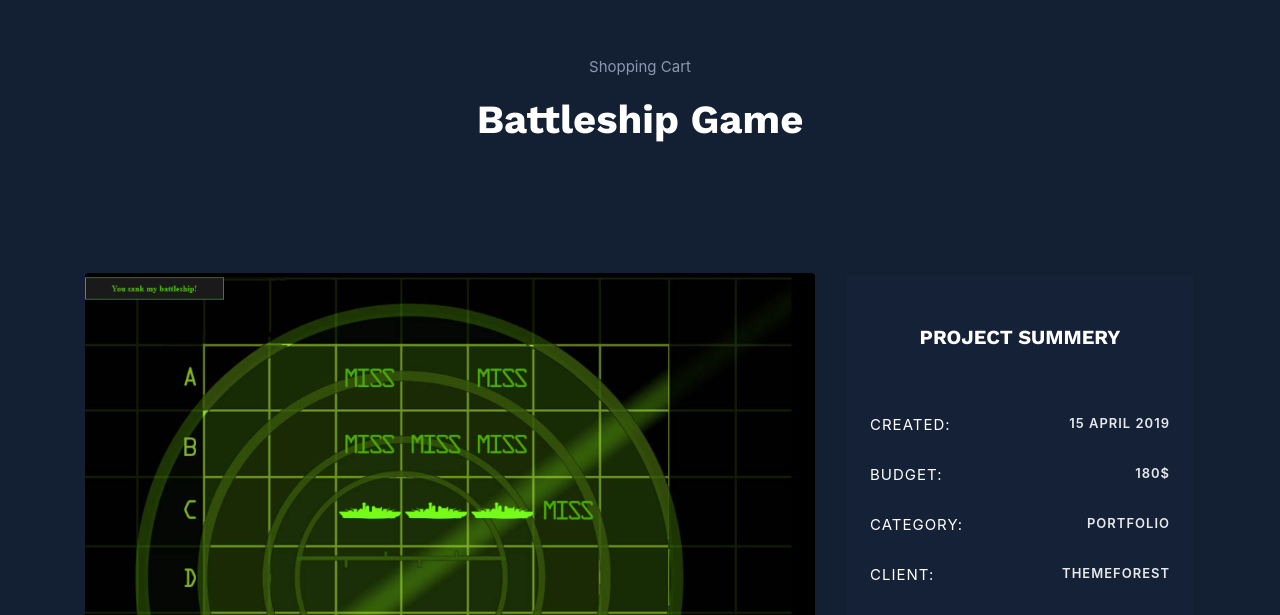
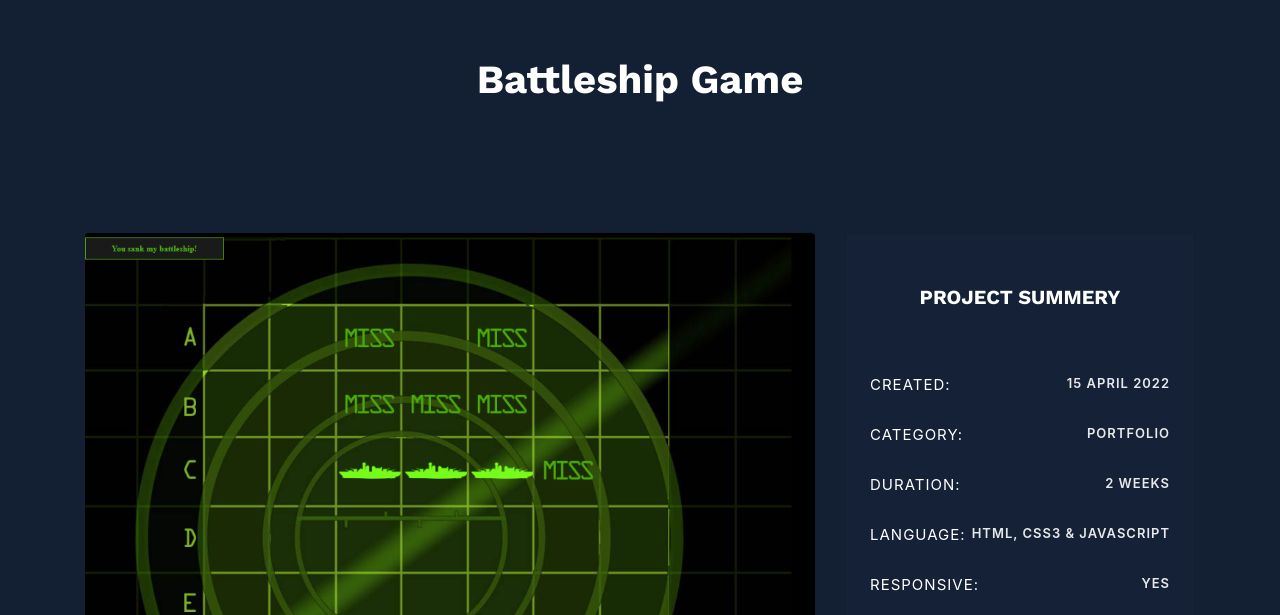
Before and after one commit to mpete5993/vue-portfolio, a Vue app: page /battleship in a window 1280 px wide. Shown: the part 185-800 px from the top of the page. Built offline with nearby package versions, Linux system fonts and the light colour scheme.

Commit message:
update battleship game

```diff
--- a/src/components/PortfolioSec.vue
+++ b/src/components/PortfolioSec.vue
@@ -35,31 +35,31 @@
       </div>
     </div>
 
-    <div class="col-lg-4 col-md-6 bg-gra">
+    <div class="col-lg-3 col-md-6 bg-gra">
       <div class="profession-box text-left">
         <img src="./images/portfolio/invoice-App.png" alt="Profession 1">
         <RouterLink to="/invoice">Invoice App</RouterLink>
       </div>
     </div>
 
-    <div class="col-lg-4 col-md-6 bg-gra">
-      <div class="profession-box text-left">
-        <img src="./images/portfolio/12.jpg" alt="Profession 1">
-        <RouterLink to="/weather">Title 1</RouterLink>
-      </div>
-    </div>
-
-    <div class="col-lg-4 col-md-6 bg-gra">
+    <div class="col-lg-3 col-md-6 bg-gra">
       <div class="profession-box text-left">
         <img src="./images/portfolio/expense-tracker.png" alt="Profession 1">
         <RouterLink to="/expense">Expense Tracker</RouterLink>
       </div>
     </div>
 
-    <div class="col-lg-4 col-md-6 bg-gra">
+    <div class="col-lg-3 col-md-6 bg-gra">
       <div class="profession-box text-left">
         <img src="./images/portfolio/recipe-app.jpg" alt="Profession 1">
         <RouterLink to="/recipe">Recipe App</RouterLink>
+      </div>
+    </div>
+
+    <div class="col-lg-3 col-md-6 bg-gra">
+      <div class="profession-box text-left">
+        <img src="./images/portfolio/weather-app.png" alt="Profession 1">
+        <RouterLink to="/weather">Weather App</RouterLink>
       </div>
     </div>
     <!-- Add more col-lg-4 or col-md-6 divs for additional professions -->
--- a/src/views/BattleshipView.vue
+++ b/src/views/BattleshipView.vue
@@ -6,7 +6,7 @@
         <div class="row justify-content-center">
             <div class="col-lg-8">
                 <div class="page-title text-center">
-                    <p>Shopping Cart</p>
+                    <!-- <p>Shopping Cart</p> -->
                     <h1>Battleship Game</h1>
                 </div>
             </div>
@@ -19,8 +19,7 @@
         <div class="row">
             <div class="col-lg-8">
                 <img src="../components/images/portfolio/battleship.png" alt="" class="img-fluid rounded">
-
-                <p class="mt-4 mb-5">Lorem ipsum dolor sit amet, consectetur adipisicing elit. Rem, omnis voluptatum iure expedita sequi obcaecati iste dolores debitis numquam, reprehenderit eum consequuntur cum, quam nesciunt esse tenetur architecto molestiae adipisci.</p>
+                <!-- <p class="mt-4 mb-5">Lorem ipsum dolor sit amet, consectetur adipisicing elit. Rem, omnis voluptatum iure expedita sequi obcaecati iste dolores debitis numquam, reprehenderit eum consequuntur cum, quam nesciunt esse tenetur architecto molestiae adipisci.</p> -->
             </div>
 
             <div class="col-lg-4">
@@ -31,28 +30,24 @@
                         <ul class="list-unstyled">
                             <li class="d-flex justify-content-between align-content-center">
                                 Created:
-                                <span>15 april 2019</span>
+                                <span>15 april 2022</span>
                             </li>
-                            <li class="d-flex justify-content-between align-content-center">
+                            <!-- <li class="d-flex justify-content-between align-content-center">
                                 Budget:
                                 <span>180$</span>
-                            </li>
+                            </li> -->
 
                             <li class="d-flex justify-content-between align-content-center">
                                 Category:
                                 <span>Portfolio</span>
                             </li>
                             <li class="d-flex justify-content-between align-content-center">
-                                Client:
-                                <span>Themeforest</span>
-                            </li>
-                            <li class="d-flex justify-content-between align-content-center">
                                 Duration:
                                 <span>2 weeks</span>
                             </li>
                             <li class="d-flex justify-content-between align-content-center">
-                                Framework:
-                                <span>Bootstrap4</span>
+                                Language:
+                                <span>HTML, CSS3 & JAVASCRIPT</span>
                             </li>
                             <li class="d-flex justify-content-between align-content-center">
                                 Responsive:
@@ -67,7 +62,7 @@
                                 <span>included</span>
                             </li>
                             <li class="text-right mt-4">
-                                <a href="#" class="btn btn-main">Demo</a>
+                                <a href="https://mpete5993.github.io/battleship-Game/" target="_blank" class="btn btn-main">Demo</a>
                             </li>
 
                         </ul>
```
